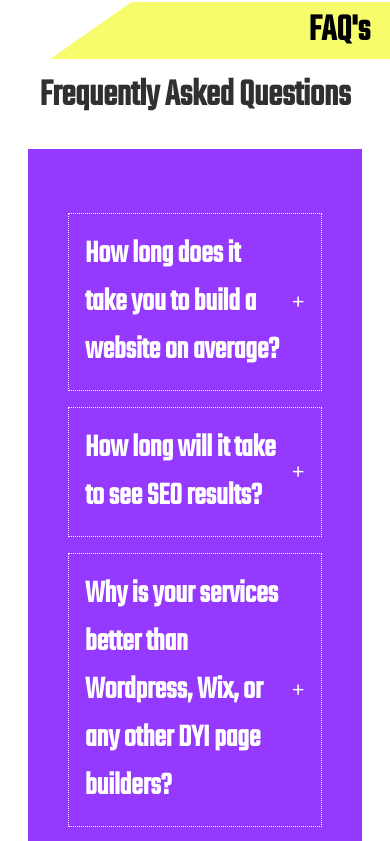
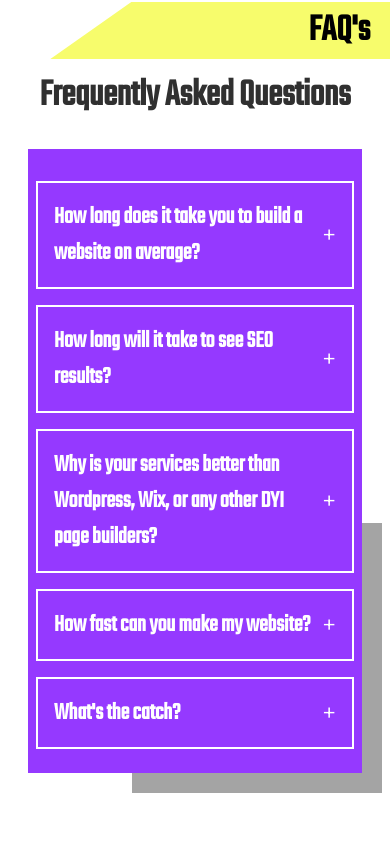
Before and after one commit to ChristianWare/templateOne, a Next.js app: page /about in a window 390 px wide. Shown: the part 3241-4082 px from the top of the page. Built offline with nearby package versions, Linux system fonts and the light colour scheme.

Commit message:
faq update

```diff
--- a/src/comps/FAQsection.module.css
+++ b/src/comps/FAQsection.module.css
@@ -72,8 +72,15 @@
  }
 }
 
+@media screen and (max-width: 768px) {
+    .content, .leftRightContainer {
+        padding: 3rem;
+    }
+
+}
+
 @media screen and (max-width: 568px) {
-    .content {
+    .content, .leftRightContainer {
         padding: 1rem;
     }
 }
--- a/src/comps/SingleQuestion.module.css
+++ b/src/comps/SingleQuestion.module.css
@@ -3,7 +3,7 @@
     flex-direction: column;
     align-items: flex-start;
     gap: 2rem;
-    border: 1px dotted var(--accent4);
+    border: 2px solid var(--accent4);
     padding: 2rem;
     margin-bottom: 2rem;
     cursor: pointer;
@@ -26,6 +26,7 @@
 .question {
     font-family: "TekoRegular";
     color: var(--accent4);
+    font-size: 3rem;
 }
 
 .btn {
@@ -38,4 +39,5 @@
 .answer {
     hyphens: auto;
     color: var(--accent4);
+    font-size: 1.5rem;
 }
```
